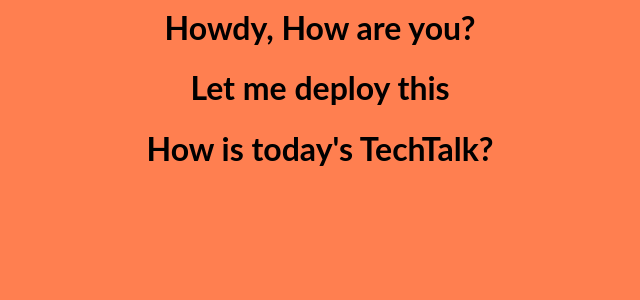
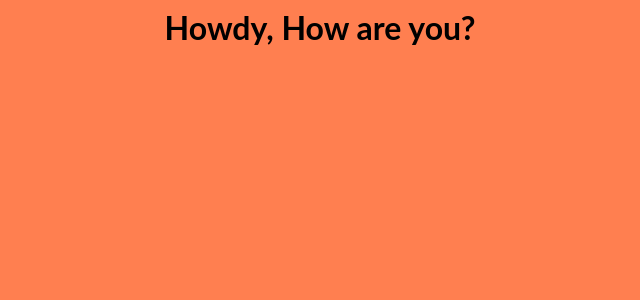
Before and after one commit to upentest-demo/devops-demo, a React (Create React App) app: page / in a window 1280 px wide. Shown: the top 300 px of the page, without its empty margins (320-960 px from the left). Built offline with nearby package versions, Linux system fonts and the light colour scheme.

Commit message:
Update App.js

```diff
--- a/src/App.js
+++ b/src/App.js
@@ -5,8 +5,6 @@ export default function App() {
   return (
     <div>
       <h1>Howdy, How are you? </h1>
-      <h1>Let me deploy this </h1>
-      <h1> How is today's TechTalk?</h1>
     </div>
   );
 }
```
